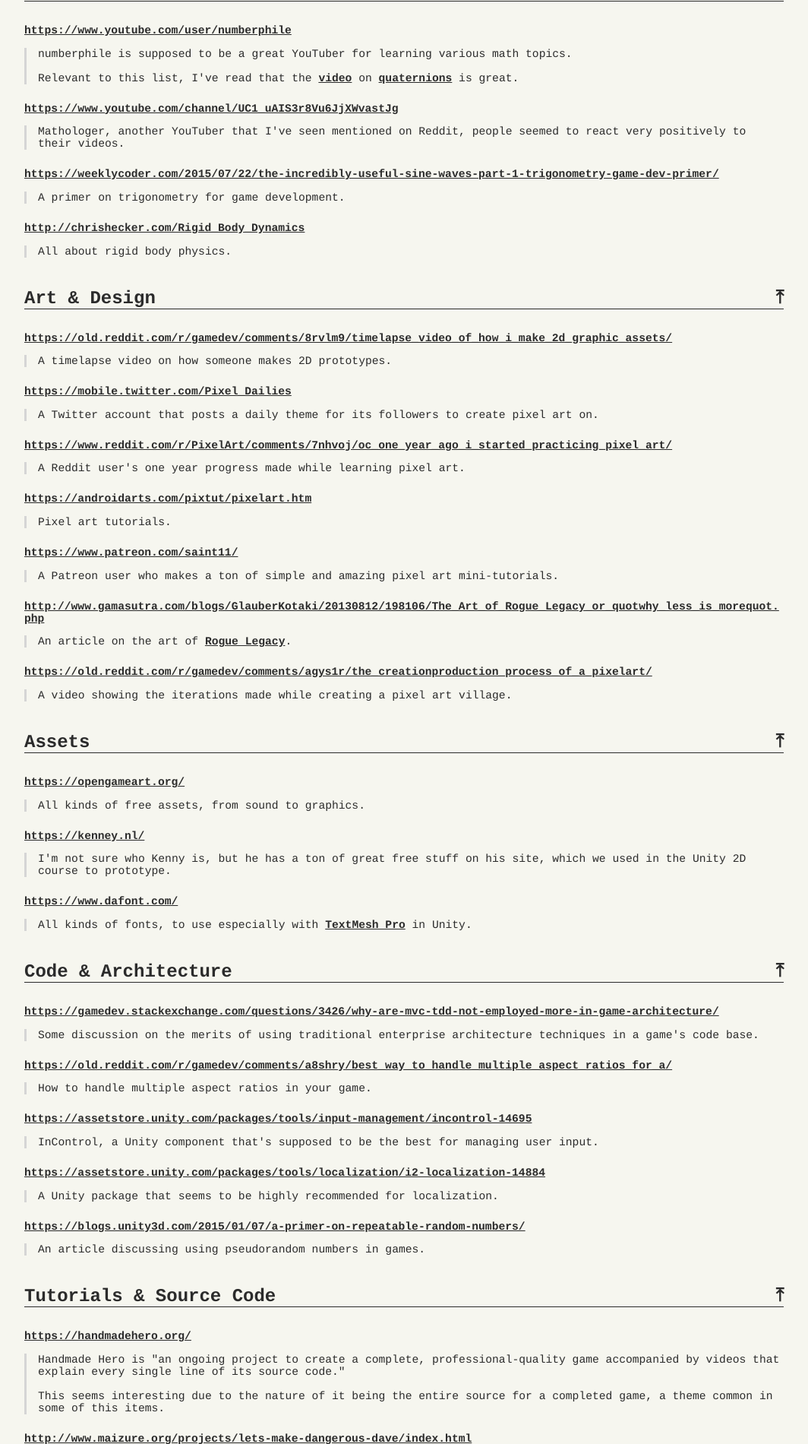
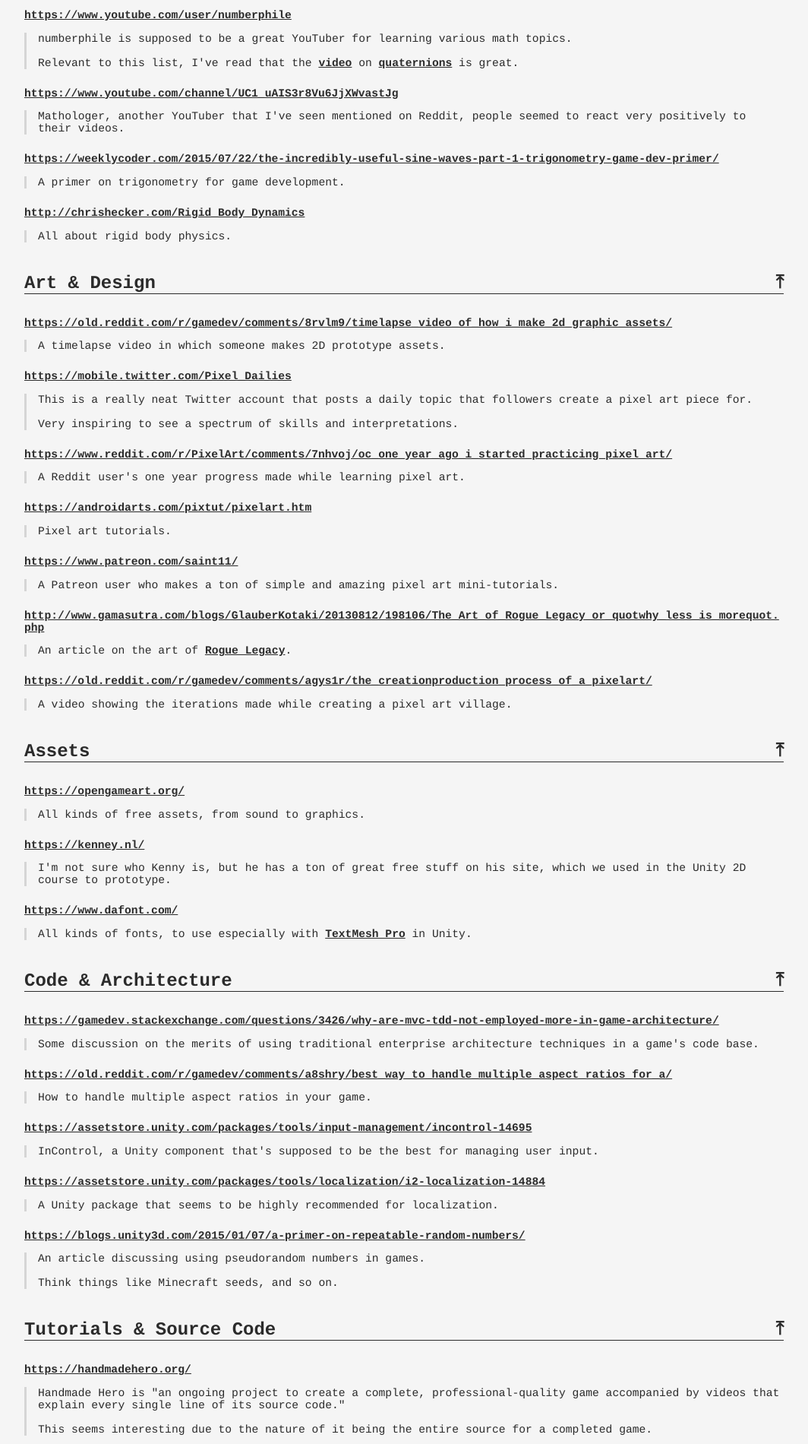
Before and after one commit to LifeCoder45/site, a PHP site: page /game-dev/ in a window 1280 px wide. Shown: the part 1266-3166 px from the top of the page at 76% size, without its empty margins (108-1172 px from the left). Run offline with PHP 8.4, Linux system fonts and the light colour scheme.

Commit message:
Final styles and text updates for launch

```diff
--- a/books/index.php
+++ b/books/index.php
@@ -14,7 +14,7 @@ https://www.amazon.com/Reverse-Design-Super-Mario-World/dp/113832325X/
 <div id="content">
     <h1>Suggested Reading</h1>
     <p>
-        I don't have nearly as much time to read books as I'd like nowadays, but I do have a few that I keep seeming to come back to.
+        I don't have nearly as much time to read books as I'd like nowadays, but I do have a few that I seem to keep coming back to.
     </p>
     <p>
         In the future, if I read something really good, or if I find myself rereading something, again, I'll add it to this list, in hopes that some readers can discover something new and neat.
@@ -77,7 +77,7 @@ https://www.amazon.com/Reverse-Design-Super-Mario-World/dp/113832325X/
     <div class="resource-list-item">
         <a href="https://www.amazon.com/Dice-Men-Dungeons-Dragons-People/dp/145164051X/">Of Dice and Men: The Story of Dungeons & Dragons and The People Who Play It</a>
         <p>
-            It's been a while since I've read through Of Dice and Men, but it's a great read. Now that D&D has essentially become mainstream, learning about its roots with Gary Gygax and Gen Con.
+            It's been a while since I've read through Of Dice and Men, but it's a great read.  D&D is a game that has fundamentally changed the world, so learning about its roots with Gary Gygax and Gen Con is quite enjoyable.
         </p>
     </div>
     <br />
@@ -94,7 +94,7 @@ https://www.amazon.com/Reverse-Design-Super-Mario-World/dp/113832325X/
     <div class="resource-list-item">
         <a href="https://www.amazon.com/Neuromancer-William-Gibson/dp/0441569595/">Neuromancer</a>
         <p>
-            One of the first pieces of cyberpunk fiction I read, the first book in the trilogy that includes Count Zero and Mona Lisa Overdrive, it is outstanding, and has inspired tons of dystopian fiction that came after it.
+            One of the first pieces of cyberpunk fiction I read, the first book in a trilogy that includes Count Zero and Mona Lisa Overdrive. It is simply outstanding, and has inspired tons of dystopian fiction that came after it.
         </p>
     </div>
     <div class="resource-list-item">
--- a/common/header.php
+++ b/common/header.php
@@ -5,7 +5,7 @@
     <meta name="viewport" content="width=device-width, initial-scale=1.0, maximum-scale=1.0, minimum-scale=1.0" />
     <meta name="description" content="<?php echo $headerDescription; ?>" />
 
-    <link rel="alternate" href="/atom.xml" type="application/atom+xml" title="Develop Everything Updates" />
+    <link rel="alternate" href="/atom.xml" type="application/atom+xml" title="Develop Everything" />
     <link rel="stylesheet" href="/styles/main.css" />
     <link rel="shortcut icon" type="image/x-icon" href="/favicon.ico?ver=1.0" />
 
--- a/game-dev/index.php
+++ b/game-dev/index.php
@@ -130,13 +130,15 @@
     <div class="resource-list-item">
         <a href="https://old.reddit.com/r/gamedev/comments/8rvlm9/timelapse_video_of_how_i_make_2d_graphic_assets/">https://old.reddit.com/r/gamedev/comments/8rvlm9/timelapse_video_of_how_i_make_2d_graphic_assets/</a>
         <p>
-            A timelapse video on how someone makes 2D prototypes.
+            A timelapse video in which someone makes 2D prototype assets.
         </p>
     </div>
     <div class="resource-list-item">
         <a href="https://mobile.twitter.com/Pixel_Dailies">https://mobile.twitter.com/Pixel_Dailies</a>
         <p>
-            A Twitter account that posts a daily theme for its followers to create pixel art on.
+            This is a really neat Twitter account that posts a daily topic that followers create a pixel art piece for.
+            <br /><br />
+            Very inspiring to see a spectrum of skills and interpretations.
         </p>
     </div>
     <div class="resource-list-item">
@@ -223,6 +225,8 @@
         <a href="https://blogs.unity3d.com/2015/01/07/a-primer-on-repeatable-random-numbers/">https://blogs.unity3d.com/2015/01/07/a-primer-on-repeatable-random-numbers/</a>
         <p>
             An article discussing using pseudorandom numbers in games.
+            <br /><br />
+            Think things like Minecraft seeds, and so on.
         </p>
     </div>
     <br />
@@ -234,7 +238,7 @@
         <p>
             Handmade Hero is "an ongoing project to create a complete, professional-quality game accompanied by videos that explain every single line of its source code."
             <br /><br />
-            This seems interesting due to the nature of it being the entire source for a completed game, a theme common in some of this items.
+            This seems interesting due to the nature of it being the entire source for a completed game.
         </p>
     </div>
     <div class="resource-list-item">
@@ -275,6 +279,12 @@
             The source code for the 1999 PC version of Monopoly.
         </p>
     </div>
+    <div class="resource-list-item">
+        <a href="https://github.com/jmechner/Prince-of-Persia-Apple-II">https://github.com/jmechner/Prince-of-Persia-Apple-II</a>
+        <p>
+            This is the source code for the legendary Prince of Persia, for the Apple ][.
+        </p>
+    </div>
     <br />
 
     <!-- Post-Mortems & Documentaries -->
@@ -282,19 +292,19 @@
     <div class="resource-list-item">
         <a href="https://old.reddit.com/r/gamedev/comments/a9o6fi/">https://old.reddit.com/r/gamedev/comments/a9o6fi/</a>
         <p>
-            A mini documentary made by the developers of a game called "Witch".
+            A mini documentary made by the developers of a game called <a href="http://www.witchrpg.com/">Witch</a>.
         </p>
     </div>
     <div class="resource-list-item">
         <a href="http://gamasutra.com/view/news/313737/Video_Developing_Rogue_Legacy_on_a_budget.php">http://gamasutra.com/view/news/313737/Video_Developing_Rogue_Legacy_on_a_budget.php</a>
         <p>
-            A video on developing Rogue Legacy on a budget.
+            A video on developing <a href="http://www.cellardoorgames.com/roguelegacy/">Rogue Legacy</a> on a budget.
         </p>
     </div>
     <div class="resource-list-item">
         <a href="https://m.youtube.com/user/PowerhoofTV/">https://m.youtube.com/user/PowerhoofTV/</a>
         <p>
-            The YouTube channel for the company that made Crawl, has some videos about developing the game.
+            The YouTube channel for the company that made <a href="http://www.powerhoof.com/crawl/">Crawl</a>, has some videos about developing the game.
         </p>
     </div>
     <div class="resource-list-item">
@@ -352,19 +362,19 @@
     <div class="resource-list-item">
         <a href="https://www.windowscentral.com/enter-gungeon-interview">https://www.windowscentral.com/enter-gungeon-interview</a>
         <p>
-            An interview with the developers of Enter the Gungeon.
+            An interview with the developers of <a href="http://dodgeroll.com/gungeon/">Enter the Gungeon</a>.
         </p>
     </div>
     <div class="resource-list-item">
         <a href="https://old.reddit.com/r/StardewValley/comments/4b8s7v/im_concernedape_developer_of_stardew_valley_ask/">https://old.reddit.com/r/StardewValley/comments/4b8s7v/im_concernedape_developer_of_stardew_valley_ask/</a>
         <p>
-            A Reddit AMA with Concerned Ape / Eric Barone, the sole developer of Stardew Valley.
+            A Reddit AMA with Concerned Ape / Eric Barone, the sole developer of <a href="https://www.stardewvalley.net/">Stardew Valley</a>.
         </p>
     </div>
     <div class="resource-list-item">
         <a href="https://old.reddit.com/r/nintendo/comments/75ag0g/im_concernedape_creator_of_stardew_valley_ask_me/">https://old.reddit.com/r/nintendo/comments/75ag0g/im_concernedape_creator_of_stardew_valley_ask_me/</a>
         <p>
-            Another Stardew Valley AMA.
+            Another <a href="https://www.stardewvalley.net/">Stardew Valley</a> AMA.
         </p>
     </div>
     <div class="resource-list-item">
@@ -410,19 +420,19 @@
     <div class="resource-list-item">
         <a href="http://www.gamasutra.com/blogs/JakeCarfagno/20190114/334256/MAGFest_2019__A_Student_Devs_Experience.php">http://www.gamasutra.com/blogs/JakeCarfagno/20190114/334256/MAGFest_2019__A_Student_Devs_Experience.php</a>
         <p>
-            A writeup by a student dev that exhibited his game at <a href="https://www.magfest.org/">MagFest</a> (amazing conference, highly recommend!).
+            A writeup by a student dev that exhibited his game at <a href="https://www.magfest.org/">MagFest</a> (which is an amazing conference that I highly recommend).
         </p>
     </div>
     <div class="resource-list-item">
         <a href="https://en.wikipedia.org/wiki/Simplex_noise">https://en.wikipedia.org/wiki/Simplex_noise</a>
         <p>
-            Wikipedia article on Simplex Noise.
+            The Wikipedia article on Simplex Noise.
         </p>
     </div>
     <div class="resource-list-item">
         <a href="https://en.wikipedia.org/wiki/Perlin_noise">https://en.wikipedia.org/wiki/Perlin_noise</a>
         <p>
-            Wikipedia article on Perlin Noise.
+            The Wikipedia article on Perlin Noise.
         </p>
     </div>
     <div class="resource-list-item">
--- a/styles/main.css
+++ b/styles/main.css
@@ -12,7 +12,7 @@ body {
     font-size: var(--font-size-normal);
     color: var(--dark-color);
     margin: 0 auto;
-    background: #F6F6EF;
+    background: #F5F5F5;
 }
 header {
     margin-top: 30px;
@@ -67,7 +67,7 @@ span#site-sub-title {
     font-size: var(--font-size-small);
 }
 h1 {
-    margin: 0 0 60px 0;
+    margin: 0 0 40px 0;
     font-size: var(--font-size-title);
     border-bottom: 1px solid var(--dark-color);
 }
@@ -76,8 +76,11 @@ h2 {
     font-size: var(--font-size-title);
     border-bottom: 1px solid var(--dark-color);
 }
-span.post-date {
-    float:right;
+p#post-datetime {
+    margin-bottom: 0;
+}
+p#post-category {
+    margin: 5px 0 40px 0;
 }
 h2.resource-list-category a {
     float:right;
@@ -86,7 +89,7 @@ h2.resource-list-category a {
 div.resource-list-item {
     margin-bottom:24px;
 }
-div.resource-list-item a {
+div.resource-list-item > a {
     word-break: break-all;
 }
 div.resource-list-item span {
```
Also changed, not shown: about/index.php (+5 -5 lines), atom.xml (+5 -3 lines), meta/why-now/index.php (+16 -10 lines).
